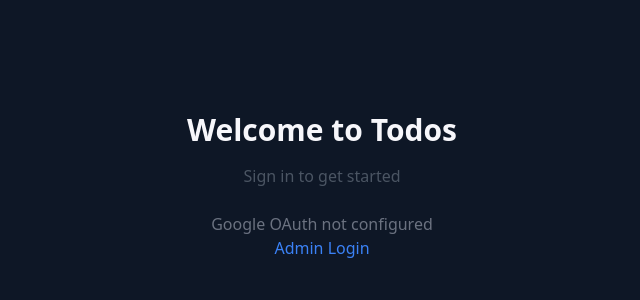
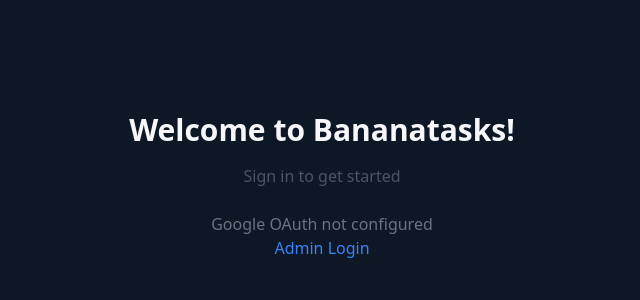
Before and after one commit to GabrielAnguita/todos-app, a Django app: page /accounts/login/ in a window 1280 px wide. Shown: the top 300 px of the page, without its empty margins (318-958 px from the left). Run offline with Django 4.2, Linux system fonts and the light colour scheme; parts of the project's set-up code (start-up, migrations or seed data) failed here and were passed over; some libraries are stand-ins or nearby versions.

Commit message:
feat: update welcome message in login page

```diff
--- a/templates/account/login.html
+++ b/templates/account/login.html
@@ -5,7 +5,7 @@
 
 {% block content %}
 <div class="max-w-md mx-auto mt-20 text-center">
-    <h1 class="text-3xl font-bold mb-4">Welcome to Todos</h1>
+    <h1 class="text-3xl font-bold mb-4">Welcome to Bananatasks!</h1>
     <p class="text-gray-600 mb-6">Sign in to get started</p>
 
     {% get_providers as socialaccount_providers %}
```
